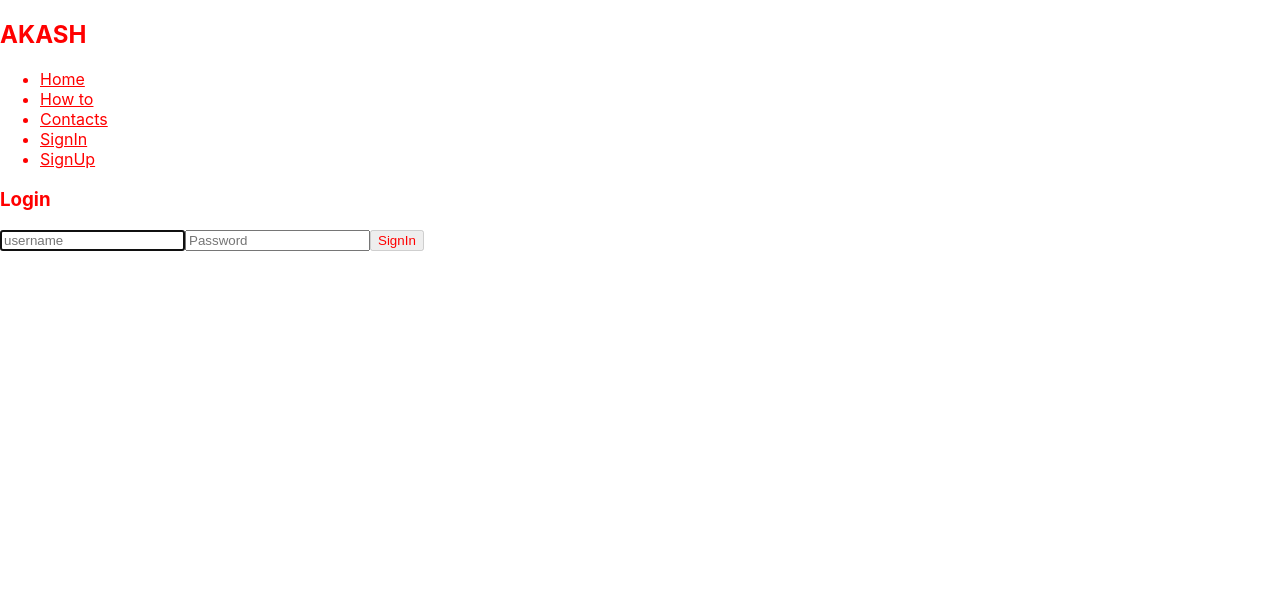
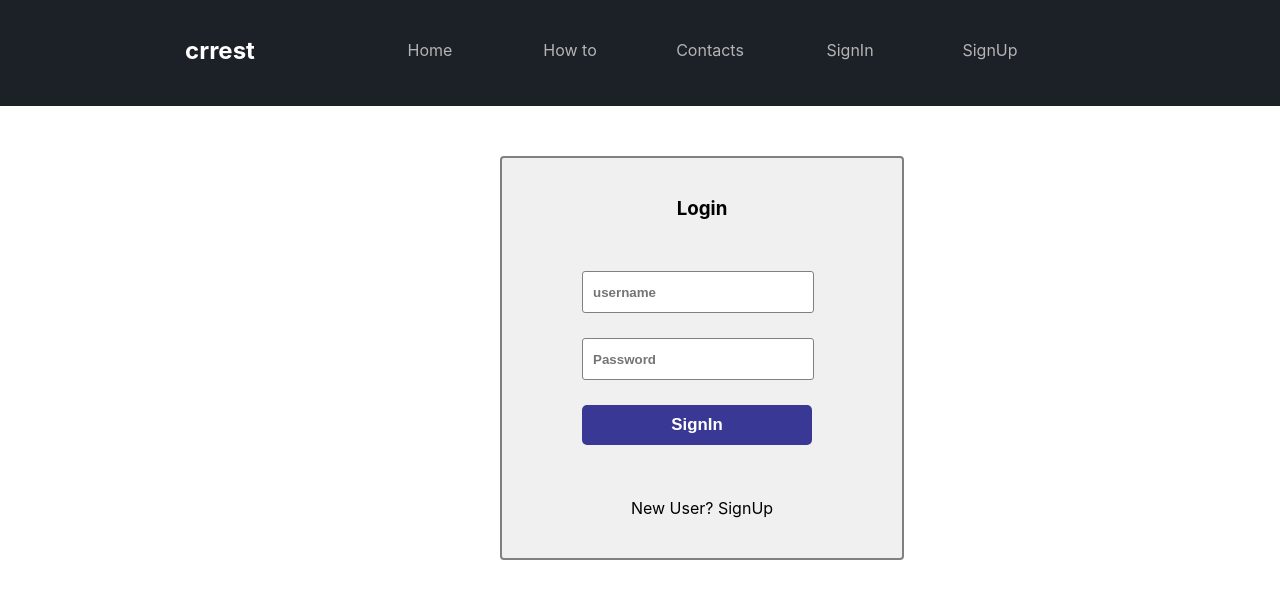
Before and after one commit to Nevish-302/crrest, a React (Create React App) app in the folder frontend/: page /SignIn in a window 1280 px wide. Shown: the top 598 px of the page. Built offline with nearby package versions, Linux system fonts and the light colour scheme.

Commit message:
login complete

```diff
--- a/frontend/src/App.js
+++ b/frontend/src/App.js
@@ -23,7 +23,6 @@ function App() {
           <Route path="/Contact" element={<Contact/>} />
           <Route path="/SignIn" element={<SignIn/>} />
           <Route path="/SignUp" element={<SignUp/>} />
-
         </Routes>
       </Router>
     </div>
--- a/frontend/src/App.scss
+++ b/frontend/src/App.scss
@@ -1,3 +1,179 @@
 *{
-  color: red;
+  margin: 0px;
+  padding: 0px;
 }
+.navbar {
+  position: -webkit-sticky;
+  position:sticky;
+  top: 0%;
+  z-index: 100;
+  width: 1fr;
+  height: 10vh;
+  margin: 0%;
+  padding-left:10vh;
+  padding-top: 10px;
+  padding-right: 10vh;
+  padding-bottom: 2vh;
+  background-color: rgb(28, 32, 39);
+  display: grid;
+  grid-template-columns: repeat(8, 1fr);
+  color: rgb(200, 200, 200);
+
+  a {
+      color: rgb(180, 180, 180);
+      text-decoration: none;
+
+  }
+
+  a:hover {
+      color: white;
+      font-weight: 450;
+  }
+
+  .name {
+      color: white;
+      display: grid;
+      grid-column: 1/3;
+      align-items: center;
+      justify-content: center;
+  }
+
+  .menu {
+      display: grid;
+      grid-column: 3/8;
+
+      ul {
+          display: grid;
+          align-items: center;
+          justify-content: center;
+          grid-template-columns: repeat(5, 1fr);
+
+          li {
+              display: grid;
+              align-items: center;
+              justify-content: center;
+          }
+      }
+  }
+
+}
+
+
+////////////////////////        Contacts          ///////////////////////////////////////////////
+.contact{
+    width: 100%;
+    height: 645px;
+    background-color: rgb(53, 68, 93);
+    display: grid;
+    grid-template-columns: repeat(2,1fr);
+
+    h3{
+        color: rgb(219, 161, 60);
+    }
+    p{
+        color: rgb(255, 255, 255);
+        font-weight: bold;
+    }
+    .akash_yadav{
+        height:400px ;
+        width: 80%;
+        background-color: rgba(40, 176, 40, 0);
+        position: relative;
+        left: 10%;
+        top: 100px;
+        display: grid;
+        grid-template-columns: repeat(3,1fr);
+        .text_contact{
+            grid-column: 1/2;
+            display: grid;
+            align-items: center;
+        }
+        img{
+            grid-column: 2/3;
+            justify-content: center;
+            align-items: center;
+        }
+
+    }
+    .shiven_upadhayay{
+        background-color: rgba(0, 255, 255, 0);
+        height:400px ;
+        width: 80%;
+        position: relative;
+        left: 10%;
+        top: 100px;
+        display: grid;
+        grid-template-columns: repeat(3,1fr);
+        .text_contact{
+            grid-column: 1/2;
+            display: grid;
+            align-items: center;
+        }
+        img{
+            grid-column: 2/3;
+            justify-content: center;
+            align-items: center;
+        }
+    }
+
+}
+////////////////////////        Signin          ///////////////////////////////////////////////
+.login{
+    position: relative;
+    top: 50px;
+    left: 500px;
+    width: 400px;
+    height: 400px;
+    background-color: rgb(240, 240, 240);
+    border: 2px solid gray;
+    border-radius: 4px;
+    display: grid;
+    grid-template-rows: repeat(8,1fr);
+
+    h3{
+        grid-row: 1/3;
+        display: grid;
+        justify-content: center;
+        align-items: center;
+    }
+    form{
+        display: grid;
+        width: 300px;
+        position: relative;
+        left: 80px;
+        grid-row: 3/7;
+        justify-content: center;
+        align-items: center;
+
+
+        button{
+            height: 40px;
+            width: 230px;
+            background-color: rgb(57, 57, 149);
+            color: white;
+            font-weight: bold;
+            font-size: 1.05rem;
+            border: none;
+            border-radius: 5px;
+
+        }
+    }
+
+    input{
+        height: 40px;
+        width: 220px;
+        outline: none;
+        margin-bottom: 25px;
+        border: 1px solid gray;
+        border-radius: 3px;
+        padding-left: 10px;
+        font-weight: bold;
+    }
+    .new_user{
+        display: grid;
+        grid-row: 7/9;
+        justify-content: center;
+        align-items: center;
+    }
+}
+////////////////////////        Signin          ///////////////////////////////////////////////
--- a/frontend/src/Components/Contact.js
+++ b/frontend/src/Components/Contact.js
@@ -1,9 +1,42 @@
+import Header from "./Header"
 
 const Contact = () => {
   return (
-    <div>
-      <h1>Contact</h1>
-    </div>
+    <>
+      <Header />
+      <div className="contact">
+        <div className="akash_yadav">
+          <div className="text_contact">
+            <h3>Email:</h3>
+            <p>yakashadav26@gmail.com</p>
+            <h3>LinkedIN:</h3>
+            <p>https://www.linkedin.com</p>
+            <h3>Github:</h3>
+            <p>akashyadav26</p>
+            <h3>Instagram:</h3>
+            <p>akashyadav2609</p>
+            <h3>Codechef:</h3>
+            <p>akashyadav002</p>
+          </div>
+          <img src="///" alt="AKASH YADAV" />
+        </div>
+        <div className="shiven_upadhayay">
+          <div className="text_contact">
+            <h3>Email:</h3>
+            <p>yakashadav26@gmail.com</p>
+            <h3>LinkedIN:</h3>
+            <p>https://www.linkedin.com</p>
+            <h3>Github:</h3>
+            <p>akashyadav26</p>
+            <h3>Instagram:</h3>
+            <p>akashyadav2609</p>
+            <h3>Codechef:</h3>
+            <p>akashyadav002</p>
+          </div>
+          <img src="///" alt="Shiven Upadhayay" />
+        </div>
+      </div>
+    </>
   )
 }
 
--- a/frontend/src/Components/Header.js
+++ b/frontend/src/Components/Header.js
@@ -7,7 +7,7 @@ const Header = (props) => {
     <>
     <nav className='navbar'>
       <div className="name">
-        <h2 id='naam'>AKASH</h2>
+        <h2 id='naam'>crrest</h2>
       </div>
       <div className="menu">
         <ul className='navbar-list' id='navbar-main-list'>
--- a/frontend/src/Components/SignIn.js
+++ /dev/null
@@ -1,42 +0,0 @@
-import React, { useState } from "react";
-import Header from "./Header";
-
-
-const SignIn = (props) => {
-    const [username, setUsername] = useState("");
-    const [password, setPassword] = useState("");
-    function performValidation() {
-        return username.length > 0 && password.length > 0;
-    }
-    function handleSubmit(event) {
-        event.preventDefault();
-    }
-    return (
-        <>
-            <Header />
-            <div className="Login">
-                <h3>Login</h3>
-                <form onSubmit={handleSubmit}>
-
-                    <input
-                        id="login_username"
-                        autoFocus
-                        type="text"
-                        placeholder="username"
-                        value={username}
-                        onChange={e => setUsername(e.target.value)} />
-
-                    <input
-                        value={password}
-                        placeholder="Password"
-                        onChange={e => setPassword(e.target.value)}
-                        type="password" />
-
-                    <button disabled={!performValidation()} type="submit">SignIn</button>
-                </form>
-
-            </div>
-        </>
-    );
-}
-export default SignIn
--- /dev/null
+++ b/frontend/src/Components/SignIn.jsx
@@ -0,0 +1,46 @@
+import React, { useState } from "react";
+import Header from "./Header";
+
+
+const SignIn = (props) => {
+    const [username, setUsername] = useState("");
+    const [password, setPassword] = useState("");
+    function performValidation() {
+        return username.length > 0 && password.length > 0;
+    }
+    function handleSubmit(event) {
+        event.preventDefault();
+    }
+    return (
+        <>
+            <Header />
+            <div className="login">
+                <h3>Login</h3>
+                <form onSubmit={handleSubmit}>
+
+                    <div className="form">
+                        <input
+                            id="login_username"
+                            autoFocus
+                            type="text"
+                            placeholder="username"
+                            value={username}
+                            onChange={e => setUsername(e.target.value)} />
+
+                        <input
+                            value={password}
+                            placeholder="Password"
+                            onChange={e => setPassword(e.target.value)}
+                            type="password" />
+
+                        <button disabled={!performValidation()} type="submit">SignIn</button>
+                    </div>
+                </form>
+                <div className="new_user">
+                    <p>New User? SignUp</p>
+                </div>
+            </div>
+        </>
+    );
+}
+export default SignIn
--- a/frontend/src/Components/SignUp.js
+++ b/frontend/src/Components/SignUp.js
@@ -1,7 +1,9 @@
 import React, { useState } from 'react';
+import Header from './Header';
 
 
-const Access = () => {
+
+const SignUp = () => {
     const [name, setName] = useState('');
     const [email, setEmail] = useState('');
     const [password, setPassword] = useState('');
@@ -38,6 +40,7 @@ const Access = () => {
 
     return (
         <>
+            <Header />
             <div className="signup_crrest">
                 <h2>crrest</h2>
             </div>
@@ -90,4 +93,4 @@ const Access = () => {
     )
 }
 
-export default Access
+export default SignUp
```
Also changed, not shown: frontend/src/Components/Dashboard.js (deleted, +0 -13 lines). Lines whose indentation alone changed are shown as unchanged.
